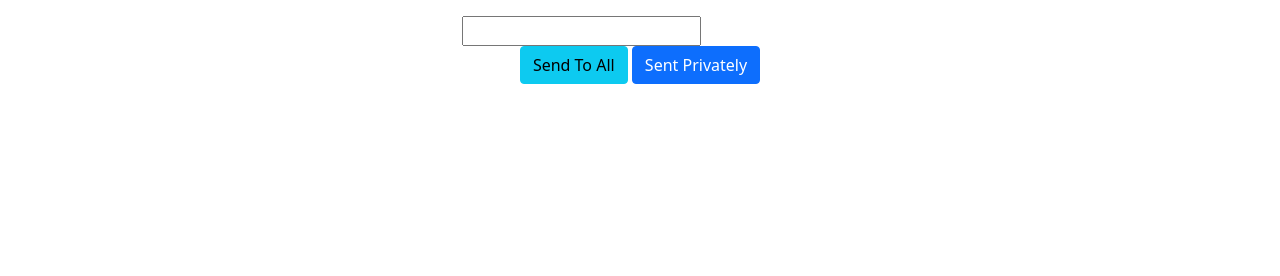
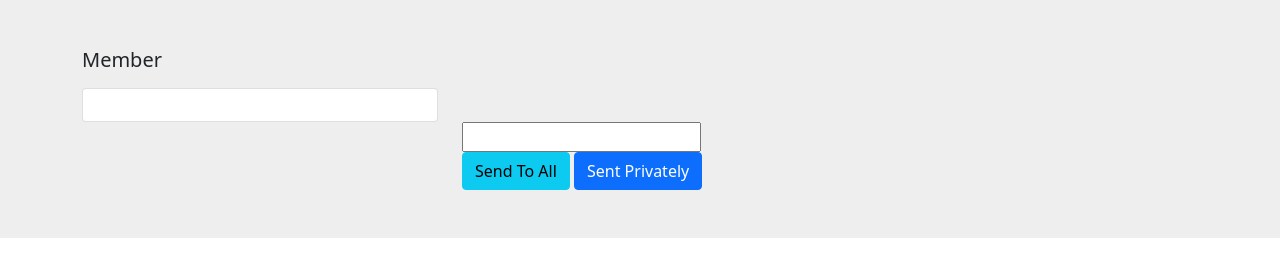
Before and after one commit to shivamottaghi/chatroom-exercise, a plain HTML site: page client/index.html in a window 1280 px wide. Both pictures are taken after a click on the button "Login". Drawn offline with nearby package versions, Linux system fonts and the light colour scheme; no server answers.

Commit message:
add ul tag to index

```diff
--- a/client/index.html
+++ b/client/index.html
@@ -5,12 +5,15 @@
     <meta name="viewport"
           content="width=device-width, user-scalable=no, initial-scale=1.0, maximum-scale=1.0, minimum-scale=1.0">
     <meta http-equiv="X-UA-Compatible" content="ie=edge">
-    <link href="https://cdn.jsdelivr.net/npm/bootstrap@5.0.2/dist/css/bootstrap.min.css" rel="stylesheet" integrity="sha384-EVSTQN3/azprG1Anm3QDgpJLIm9Nao0Yz1ztcQTwFspd3yD65VohhpuuCOmLASjC" crossorigin="anonymous">
+    <link href="https://cdn.jsdelivr.net/npm/bootstrap@5.0.2/dist/css/bootstrap.min.css" rel="stylesheet"
+          integrity="sha384-EVSTQN3/azprG1Anm3QDgpJLIm9Nao0Yz1ztcQTwFspd3yD65VohhpuuCOmLASjC" crossorigin="anonymous">
     <link rel="stylesheet" href="style.css">
     <title>Document</title>
 </head>
 <body>
-<div class="container" id="pageContainer">
+<section style="background-color: #eee;">
+
+    <div class="container py-5" id="pageContainer">
         <div class="row justify-content-center" id="loginRow">
             <div class="col-12 col-md-4 text-center">
                 <label for="username">Please enter your user name</label>
@@ -18,13 +21,20 @@
                 <button class="btn btn-info" id="login">Login</button>
             </div>
         </div>
-    <div class="row">
-        <p id="displayUsers" class="d-none">
+        <div class="row d-none" id="displayUsers">
+            <div class="col-md-6 col-lg-5 col-xl-4 mb-4 mb-md-0">
+                <h5 class="font-weight-bold mb-3 text-center text-lg-start">Member</h5>
+                <div class="card">
+                    <div class="card-body">
+                        <ul class="list-unstyled mb-0" id="displayUserUl">
 
-        </p>
+                        </ul>
+                    </div>
+                </div>
+            </div>
         </div>
         <div class="row d-none justify-content-center" id="chatBoxRow">
-        <div class="col-12 col-md-4 text-center">
+            <div class="col-12 col-md-4">
                 <input class="d-block" type="text" name="message" id="message">
                 <button class="btn btn-info" id="sendToAll">Send To All</button>
                 <button class="btn btn-primary" id="sendPrivate">Sent Privately</button>
@@ -35,7 +45,15 @@
         </div>
     </div>
 
-<script src="https://cdn.jsdelivr.net/npm/bootstrap@5.0.2/dist/js/bootstrap.bundle.min.js" integrity="sha384-MrcW6ZMFYlzcLA8Nl+NtUVF0sA7MsXsP1UyJoMp4YLEuNSfAP+JcXn/tWtIaxVXM" crossorigin="anonymous"></script>
+</section>
+
+<!---->
+
+
+<!---->
+<script src="https://cdn.jsdelivr.net/npm/bootstrap@5.0.2/dist/js/bootstrap.bundle.min.js"
+        integrity="sha384-MrcW6ZMFYlzcLA8Nl+NtUVF0sA7MsXsP1UyJoMp4YLEuNSfAP+JcXn/tWtIaxVXM"
+        crossorigin="anonymous"></script>
 <script src="/socket.io/socket.io.js"></script>
 <script src="client.js"></script>
 </body>
```
Lines whose indentation alone changed are shown as unchanged.
